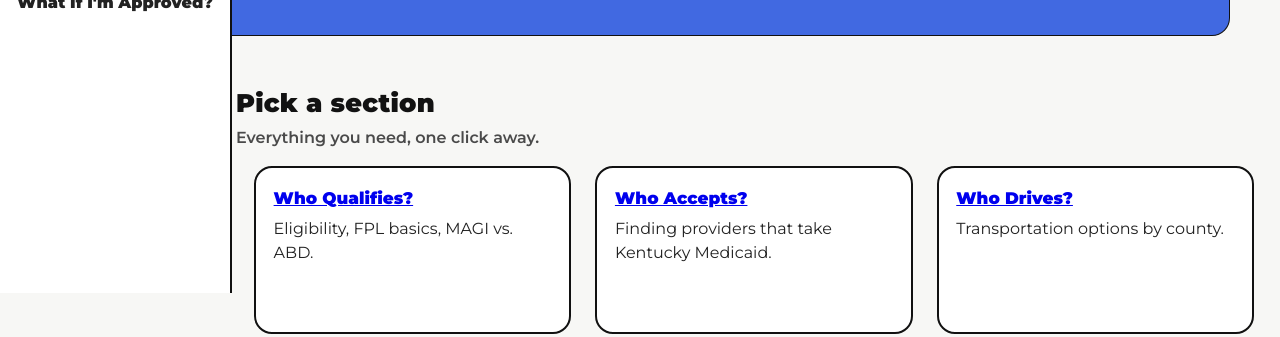
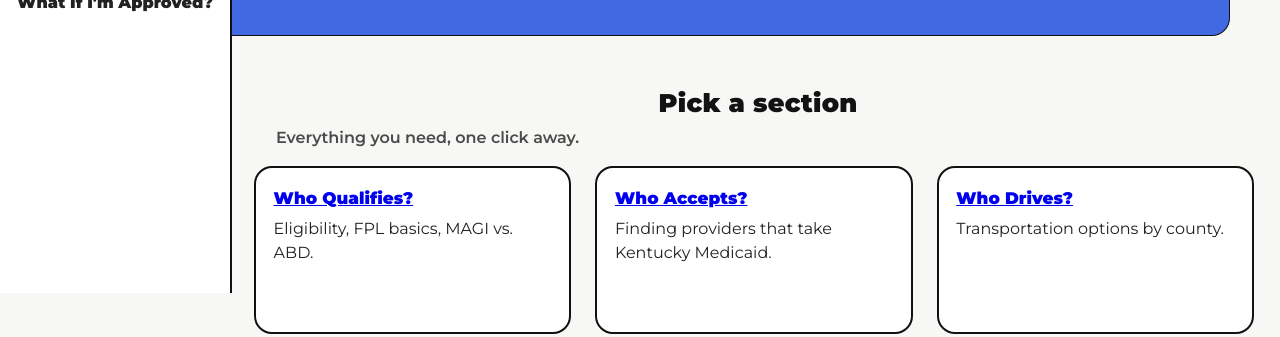
Before and after one commit to mwh-max/dr-kymn, a plain HTML site: page index.html in a window 1280 px wide. Shown: the part 507-844 px from the top of the page. Drawn offline with Linux system fonts and the light colour scheme.

Commit message:
style(section-intro): align with card gutters on mobile and center on desktop.

```diff
--- a/styles.css
+++ b/styles.css
@@ -1257,3 +1257,20 @@ main {
     padding-right: 1rem;
   }
 }
+
+/* Align "Pick a section" with cards on mobile, center on desktop */
+@media (max-width: 899px) {
+  .section-intro {
+    padding-left: 1rem;
+    padding-right: 1rem;
+  }
+}
+
+@media (min-width: 900px) {
+  .section-intro {
+    text-align: center; /* center headline + subheadline */
+    margin: 0 auto 1rem; /* center the block itself */
+    max-width: 1000px; /* optional: keeps line length reasonable */
+    padding: 0 1rem; /* tiny breathing room if viewport is wide */
+  }
+}
```
